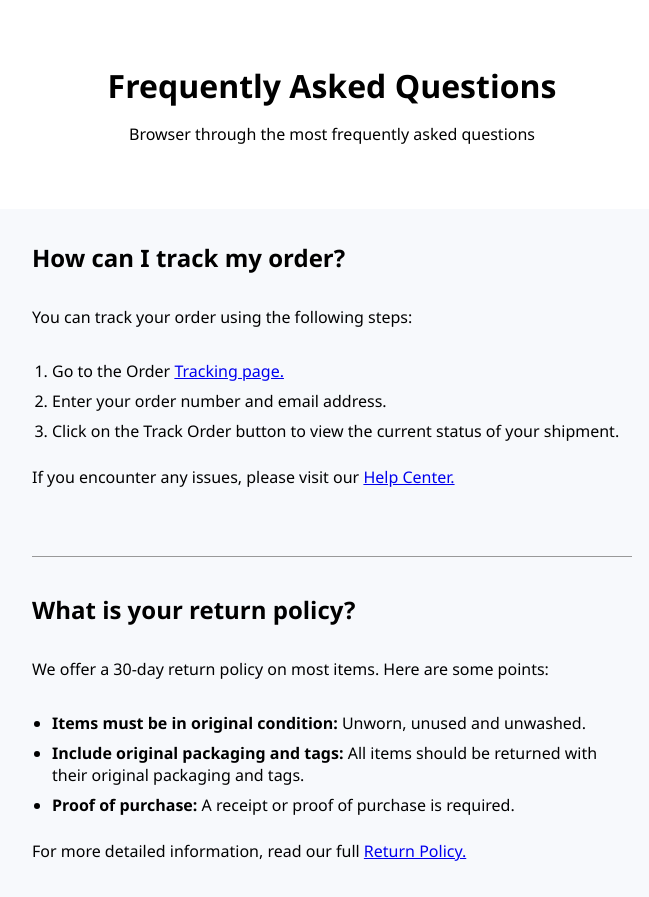
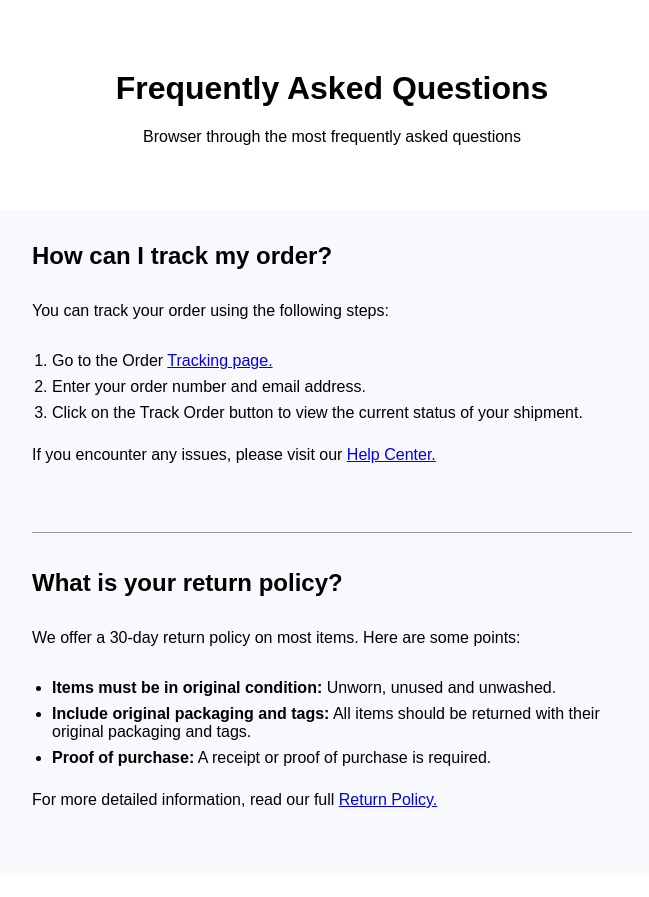
Before and after one commit to MuskanYadavPro/1_Frequently_Asked_Question, a plain HTML site: page index.html in a window 1280 px wide. Shown: the top 897 px of the page, without its empty margins (308-957 px from the left). Drawn offline with Linux system fonts and the light colour scheme.

Commit message:
Update style.css

```diff
--- a/style.css
+++ b/style.css
@@ -2,7 +2,7 @@
     margin: 0;
     padding: 0;
     box-sizing: border-box;
-    font-family: "Segoe UI", Tahoma, Geneva, Verdana, sans-serif;
+    font-family: Arial, Helvetica, sans-serif;;
 }
 
 .header {
@@ -16,6 +16,9 @@
 }
 .header h1{
     margin-bottom: 1rem;
+    font-weight: 600;
+    font-size: 2rem;
+    line-height: 1.5;
 }
 
 .main {
@@ -40,7 +43,9 @@
     padding-left: 0;
     text-align: left;
 }
-
+.main section > h2{
+    font-weight: 600;
+}
 .main section > h2,
 .main section > p {
     margin-bottom: 2rem;
```
